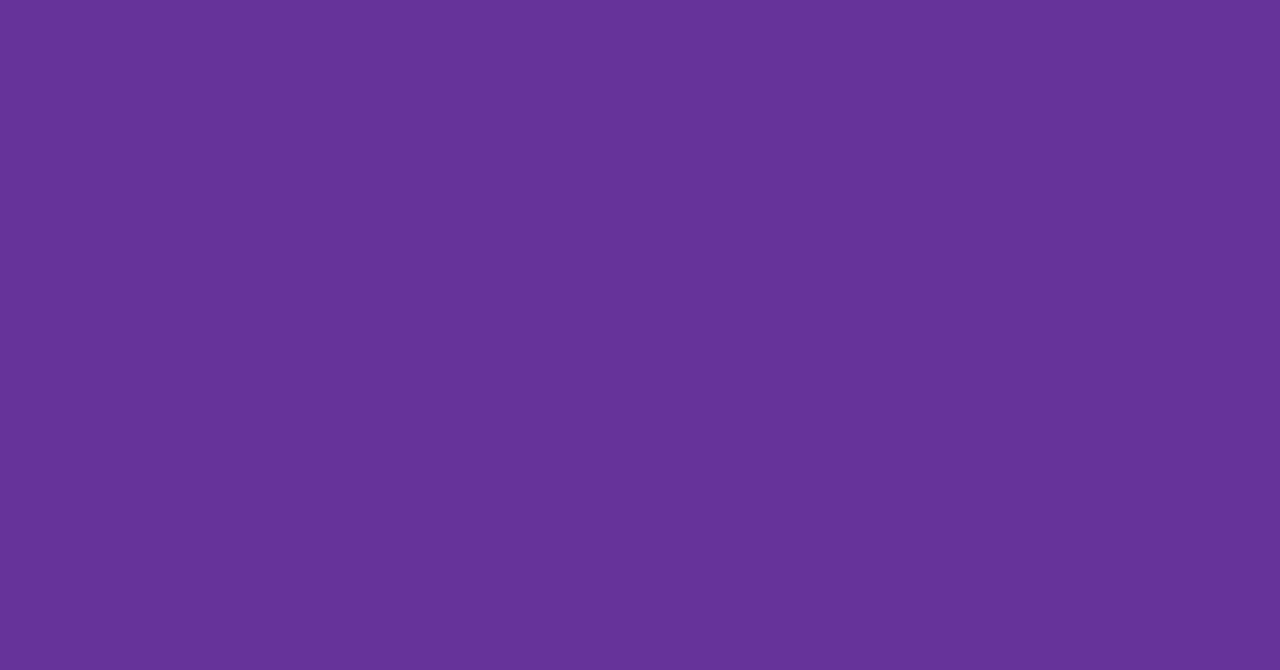
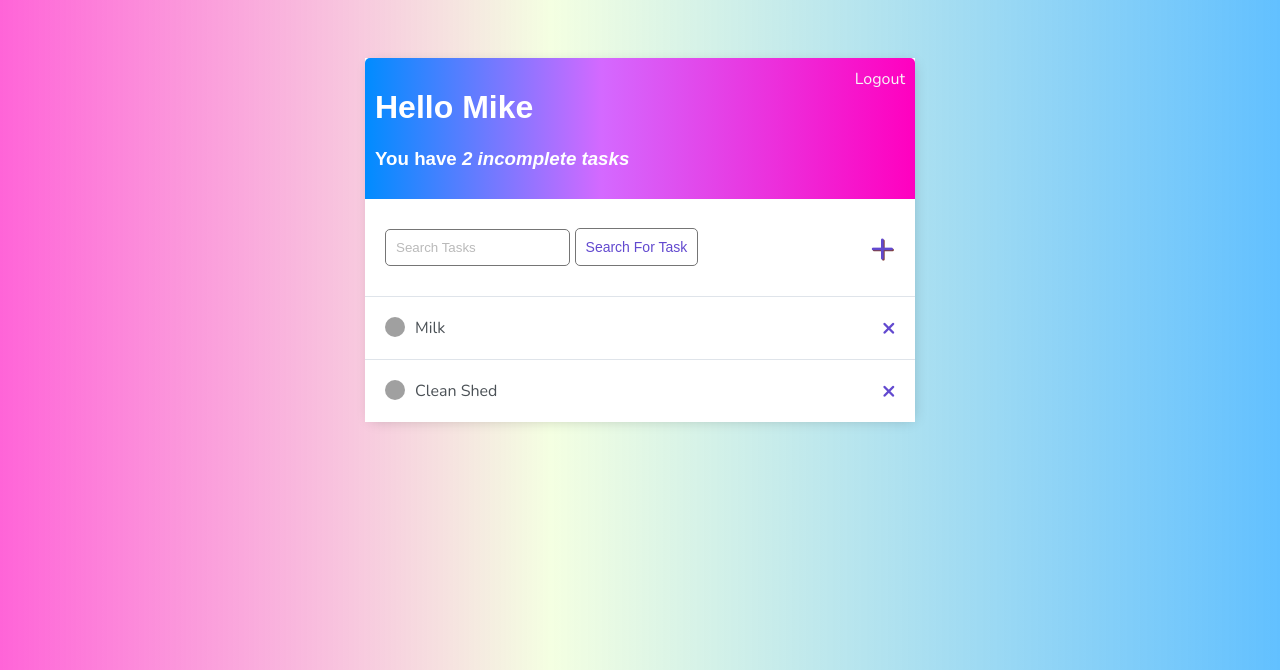
Before and after one commit to tauhidm01/Django-ToDoList-App, a Django app: page / in a window 1280 px wide. Before the commit the part shown is empty. Shown: the top 670 px of the page. Run offline with Django 4.2, Linux system fonts and the light colour scheme; a user stored in the database is signed in; data comes from the database, SQL or seed files in the repository; both versions use the stored data as it was after the commit.

Commit message:
Styled Pages, Completed Development, (may implement further changes in the future)

```diff
--- a/todolistprj/todo/templates/todo/main.html
+++ b/todolistprj/todo/templates/todo/main.html
@@ -4,14 +4,131 @@
     <meta charset="UTF-8">
     <meta http-equiv="X-UA-Compatible" content="IE=edge">
     <meta name="viewport" content="width=device-width, initial-scale=1.0">
-    <title>Todo List</title>
+    <title>To-Do-List 365</title>
     <link rel="preconnect" href="https://fonts.gstatic.com">
     <link href="https://fonts.googleapis.com/css2?family=Nunito:wght@200&display=swap" rel="stylesheet">
 </head>
 <style>
     body{
-        background-color: rebeccapurple;
+            background: linear-gradient(90deg, #ff00bf9b 0%, #c6ff6932 43%, #0099ff9d 100%);
+            font-family: 'Nunito', sans-serif;
+            padding-top: 50px;
     }
+
+    .container{
+            max-width: 550px;
+            margin: auto;
+            background-color: #fff;
+            -webkit-box-shadow: 2px 2px 13px -4px rgba(0, 0, 0, 0.21);
+            box-shadow: 2px 2px 13px -4px rgba(0, 0, 0, 0.21);
+    }
+    .header-bar{
+        display: flex;
+        justify-content: space-between;
+        color: #fff;
+        padding: 10px;
+        border-radius: 5px 5px 0 0;
+        background: linear-gradient(90deg, #008cff 0%, #d469ff 43%, #ff00bf 100%);
+    }
+    h1,
+    h2,
+    h3,
+    h4,
+    h5,
+    h6
+    {
+    font-family: 'Raleway', sans-serif;
+}
+   .task-wrapper {
+            display: flex;
+            align-items: center;
+            justify-content: space-between;
+            background-color: #fff;
+            border-top: 1px solid #dfe4ea;
+            overflow: hidden;
+        }
+        .task-title {
+            display: flex;
+            padding: 20px;
+        }
+
+        .task-title a {
+            text-decoration: none;
+            color: #4b5156;
+            margin-left: 10px;
+        }
+
+        .task-complete-icon {
+            height: 20px;
+            width: 20px;
+            background-color: rgb(0, 255, 0);
+            border-radius: 50%;
+        }
+
+        .task-incomplete-icon {
+            height: 20px;
+            width: 20px;
+            background-color: rgb(160, 160, 160);
+            border-radius: 50%;
+        }
+
+        .delete-link {
+            text-decoration: none;
+            font-weight: 900;
+            color: #6249cf;
+            font-size: 22px;
+            line-height: 0;
+            padding: 20px 20px;
+        }
+         .header-bar a {
+            color: rgb(247, 247, 247);
+            text-decoration: none;
+        }
+               #search-add-wrapper {
+            display: flex;
+            justify-content: space-between;
+            align-items: center;
+            padding: 20px;
+        }
+
+        input[type=text],
+        input[type=password],
+        textarea {
+            border: 1px solid #757575;
+            border-radius: 5px;
+            padding: 10px;
+            width: 50%;
+        }
+
+        label {
+            padding-top: 10px !important;
+            display: block;
+        }
+
+        ::placeholder {
+            font-weight: 300;
+            opacity: 0.5;
+        }
+
+        .button {
+            border: 1px solid #757575;
+            background-color: #FFF;
+            color: #6249cf;
+            padding: 10px;
+            font-size: 14px;
+            border-radius: 5px;
+            cursor: pointer;
+        }
+        #add-link {
+            color: #6249cf;
+            text-decoration: none;
+            font-size: 42px;
+            text-shadow: 1px 1px #81413b;
+        }
+            .card-body {
+            padding: 20px;
+
+        }
 </style>
 <body>
     <div class="container">
--- a/todolistprj/todo/templates/todo/task_list.html
+++ b/todolistprj/todo/templates/todo/task_list.html
@@ -1,25 +1,57 @@
 {% extends 'todo/main.html' %}
+{% block content %}
 
-{% if request.user.is_authenticated %}
-    <p>{{ request.user }}</p>
+<div class="header-bar">
+    <div>
+        <h1>Hello {{ request.user|title }}</h1>
+        <h3> You have <i>{{ count }} incomplete task{{ count|pluralize:'s' }}</i></h3>
+    </div>
+    {% if request.user.is_authenticated %}
     <a href="{% url 'logout' %}">Logout</a>
+</div>
 {% else %}
     <a href="{% url 'login' %}">Login</a>
 {% endif %}
-<hr>
 
+<div id="search-add-wrapper">
+    <form action="" method="get">
+    <input type="text" name="search-area" placeholder="Search Tasks">
+    <input class="button" type="submit" value="Search For Task">
+</form>
+    <a id="add-link"  href="{% url 'task-create' %}">&#x2b;</a>
+</div>
 
-<h1>My Todo List</h1>
-<form action="" method="get">
-    <input type="text" name="search-area">
-    <input type="submit" value="Search For Task">
-</form>
+<div class="task-items-wrapper">
+    {% for tasks in task %}
+    <div class="task-wrapper">
+        {% if tasks.complete %}
+        <div class="task-title">
+            <div class="task-complete-icon"></div>
+            <i><s><a href="{%url 'tasks-update' tasks.id%}">{{ tasks }}</a></s></i>
+        </div>
+        <a class="delete-link" href="{% url 'tasks-delete' tasks.id%}">&#215;</a>
 
-<table>
+        {% else %}
+        <div class="task-title">
+            <div class="task-incomplete-icon"></div>
+            <a href="{% url 'tasks-update' tasks.id %}">{{ tasks }}</a>
+        </div>
+        <a class="delete-link" href="{% url 'tasks-delete' tasks.id%}">&#215;</a>
+        {% endif %}
+    </div>
+
+        {% empty %}
+    <h3>No tasks in list</h3>
+    <a href="{% url 'task-create'%}">Add New Task</a>
+    {% endfor %}
+</div>
+
+    <!--
+ <table>
     <tr>
         <th>Tasks</th>
     </tr>
-    {% for tasks in task %} <!--writing code in django in html requires parentheses -->
+    {% for tasks in task %}
     <tr>
         <td>{{tasks.id}} - {{tasks.title}}</td>
         <td><a href="{% url 'tasks-detail' tasks.id%}">View</a> </td>
@@ -31,4 +63,5 @@
     <h3>No tasks in list</h3>
     <a href="{% url 'task-create'%}">Add New Task</a>
     {% endfor %}
-</table>
+</table> -->
+{% endblock content %}
```
Also changed, not shown: todolistprj/todo/templates/todo/login.html (+14 -5 lines), todolistprj/todo/templates/todo/register.html (+21 -6 lines), todolistprj/todo/templates/todo/task_confirm_delete.html (+12 -4 lines), todolistprj/todo/templates/todo/task_form.html (+11 -4 lines), todolistprj/db.sqlite3.
